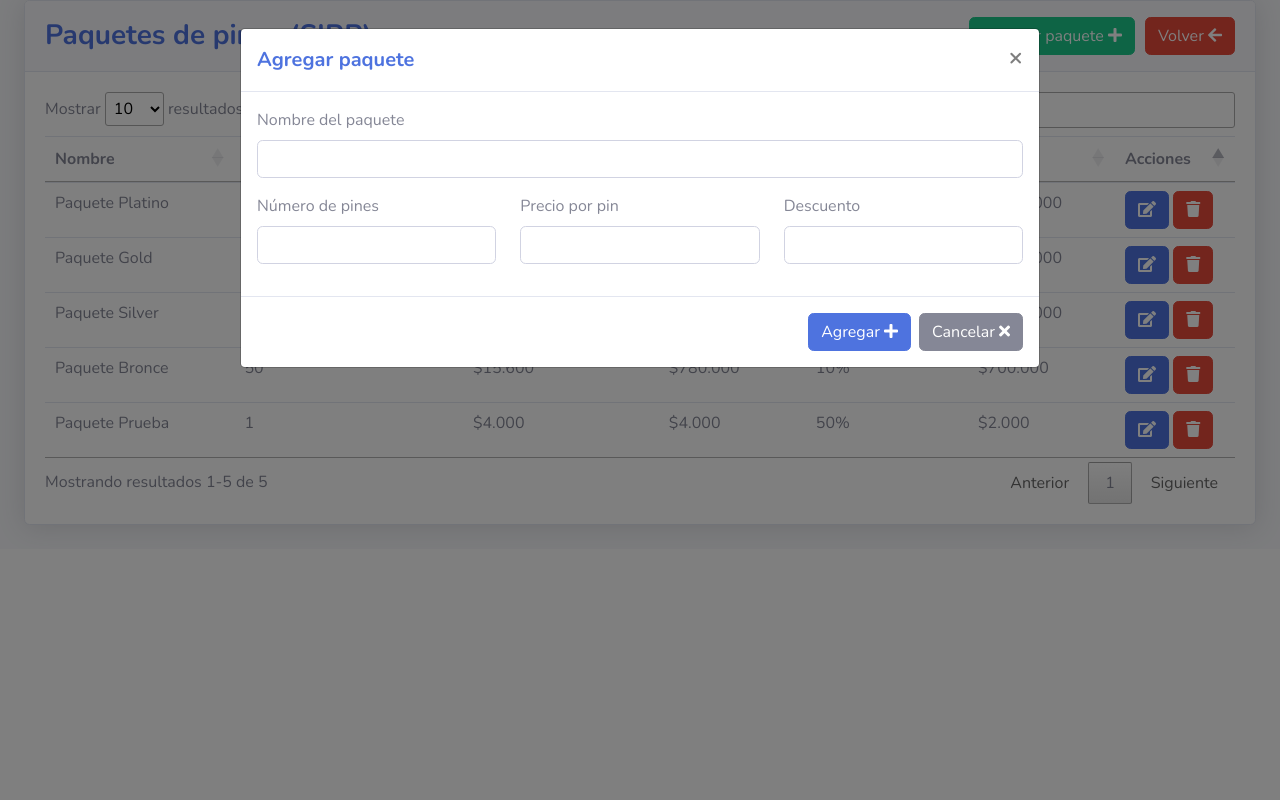
After one commit to fabian2200/sirp, a PHP site: page /paginas/admin/paquetes.php in a window 1280 px wide, after a click on "Agregar paquete". The commit adds this page. Run offline with PHP 8.4, Linux system fonts and the light colour scheme; a user stored in the database is signed in; data comes from the database, SQL or seed files in the repository; some libraries are stand-ins or nearby versions.

```diff
--- /dev/null
+++ b/paginas/admin/paquetes.php
@@ -0,0 +1,437 @@
+<?php
+session_start();
+include_once("../../conexion.php");
+if(($_SESSION['logueado']) == true){
+    $paquetes = $con->query("SELECT * FROM paquetes ORDER BY total DESC");
+?>
+<!DOCTYPE html>
+<html lang="en">
+<head>
+
+  <meta charset="utf-8">
+  <meta http-equiv="X-UA-Compatible" content="IE=edge">
+  <meta name="viewport" content="width=device-width, initial-scale=1, shrink-to-fit=no">
+  <meta name="description" content="">
+  <meta name="author" content="">
+
+  <title>SIRP V.2</title>
+
+  <!-- Custom fonts for this template-->
+  <link href="../../vendor/fontawesome-free/css/all.min.css" rel="stylesheet" type="text/css">
+  <link href="https://fonts.googleapis.com/css?family=Nunito:200,200i,300,300i,400,400i,600,600i,700,700i,800,800i,900,900i" rel="stylesheet">
+
+  <!-- Custom styles for this template-->
+  <link href="../../css/sb-admin-2.min.css" rel="stylesheet">
+
+  <script src="https://cdn.jsdelivr.net/npm/sweetalert2@11"></script>
+</head>
+
+<body style="overflow-x: hidden; overflow-y: hidden;">
+
+  <!-- Page Wrapper -->
+  <div id="wrapper">
+    <div id="content-wrapper" class="d-flex flex-column">
+      <!-- Main Content -->
+      <div id="content">
+        <!-- Begin Page Content -->
+        <div class="container-fluid">
+          <div class="row">
+            <!-- Area Chart -->
+            <div class="col-lg-12">
+              <div class="card shadow mb-4">
+                <!-- Card Header - Dropdown -->
+                <div class="card-header py-3 d-flex flex-row align-items-center justify-content-between">
+                  <h3 class="m-0 font-weight-bold text-primary"> Paquetes de pines (SIRP)</h3>
+                  <div class="d-flex flex-row align-items-center justify-content-between">
+                    <a href="#" data-toggle="modal" data-target="#agregarPaquete" class="btn btn-success">Agregar paquete <i class="fas fa-plus"></i></a>
+                    <button style="margin-left: 10px;" class="btn btn-danger" onclick="history.back()">Volver <i class="fas fa-arrow-left"></i></button>
+                  </div>
+                </div>
+                <!-- Card Body -->
+                <div class="card-body" style="height: fit-content;">
+                  <div class="chart-area" style="height: auto;">
+                     <table class="table" id="example" style="width: 100%;">
+                       <thead>
+                         <tr>
+                           <th scope="col">Nombre</th>
+                           <th scope="col">Número de pines</th>
+                           <th scope="col">Precio por pin</th>
+                           <th scope="col">Subtotal</th>
+                           <th scope="col">Descuento</th>
+                           <th scope="col">Total</th>
+                           <th scope="col">Acciones</th>
+                         </tr>
+                       </thead>
+                       <tbody>
+                        <?php
+                          while ($row = mysqli_fetch_array($paquetes)) {
+                        ?>
+                         <tr>
+                           <td><?php echo $row["nombre"] ?></td>
+                           <td><?php echo $row["numero_pines"] ?></td>
+                           <td>$<?php echo number_format($row["precio_pin"], 0, ',', '.') ?></td>
+                           <td>$<?php echo number_format($row["subtotal"], 0, ',', '.') ?></td>
+                           <td><?php echo $row["descuento"] ?>%</td>
+                           <td>$<?php echo number_format($row["total"], 0, ',', '.') ?></td>
+                           <td style="width: 100px;">
+                            <a href="#" onclick="mapearPaquete(<?php echo $row['id'] ?>, '<?php echo $row['nombre'] ?>', <?php echo $row['numero_pines'] ?>, <?php echo $row['precio_pin'] ?>, <?php echo $row['descuento'] ?>)" data-toggle="modal" data-target="#editarPaquete" class="btn btn-primary"><i class="fas fa-edit"></i></a>
+                            <a href="#" onclick="eliminarPaquete(<?php echo $row['id'] ?>, '<?php echo $row['nombre'] ?>')" class="btn btn-danger"><i class="fas fa-trash"></i></a>
+                           </td>
+                         </tr>
+                        <?php
+                          }
+                        ?>
+                       </tbody>
+                    </table>
+                  </div>
+                </div>
+              </div>
+            </div>
+
+          </div>
+        </div>
+      </div>
+    </div>
+    <!-- End of Content Wrapper -->
+
+  </div>
+  <!-- End of Page Wrapper -->
+
+   <!-- Logout Modal-->
+  <div class="modal fade" id="agregarPaquete" tabindex="-1" role="dialog" aria-labelledby="exampleModalLabel" aria-hidden="true">
+    <div class="modal-dialog modal-lg" role="document">
+      <div class="modal-content">
+        <div class="modal-header">
+          <h5 class="modal-title" id="exampleModalLabel" style="font-weight: bold; color: #4e73df;">Agregar paquete</h5>
+          <button class="close" type="button" data-dismiss="modal" aria-label="Close">
+            <span aria-hidden="true">×</span>
+          </button>
+        </div>
+        <div class="modal-body">
+          <form method="post" id="formPaquete">
+            <div class="form-group row">
+              <div class="col-md-12">
+                <label for="nombre">Nombre del paquete</label>
+                <input type="text" class="form-control" id="nombre" name="nombre" required>
+              </div>
+
+            </div>
+            <div class="form-group row">
+                <div class="col-md-4">
+                    <label for="numero_pines">Número de pines</label>
+                    <input type="number" class="form-control" id="numero_pines" name="numero_pines" required>
+                </div>
+                <div class="col-md-4">
+                    <label for="precio_pin">Precio por pin</label>
+                    <input type="number" class="form-control" id="precio_pin" name="precio_pin" required>
+                </div>
+                <div class="col-md-4">
+                    <label for="descuento">Descuento</label>
+                    <input type="number" class="form-control" id="descuento" name="descuento" required>
+                </div>
+            </div>
+          </form>
+        </div>
+        <div class="modal-footer">
+          <button type="button" class="btn btn-primary" onclick="validarFormulario()">Agregar <i class="fas fa-plus"></i></button>
+          <button class="btn btn-secondary" type="button" data-dismiss="modal">Cancelar <i class="fas fa-times"></i></button>
+        </div>
+      </div>
+    </div>
+  </div>
+
+  <div class="modal fade" id="editarPaquete" tabindex="-1" role="dialog" aria-labelledby="exampleModalLabel" aria-hidden="true">
+    <div class="modal-dialog modal-lg" role="document">
+      <div class="modal-content">
+        <div class="modal-header">
+          <h5 class="modal-title" id="exampleModalLabel" style="font-weight: bold; color: #4e73df;">Editar paquete</h5>
+          <button class="close" type="button" data-dismiss="modal" aria-label="Close">
+            <span aria-hidden="true">×</span>
+          </button>
+        </div>
+        <div class="modal-body">
+          <form method="post" id="formPaqueteEditar">
+            <div class="form-group row">
+              <div class="col-md-12">
+                <label for="nombre">Nombre del paquete</label>
+                <input type="hidden" id="id_editar" name="id">
+                <input type="text" class="form-control" id="nombre_editar" name="nombre" required>
+              </div>
+
+            </div>
+            <div class="form-group row">
+                <div class="col-md-4">
+                    <label for="numero_pines">Número de pines</label>
+                    <input type="number" class="form-control" id="numero_pines_editar" name="numero_pines" required>
+                </div>
+                <div class="col-md-4">
+                    <label for="precio_pin">Precio por pin</label>
+                    <input type="number" class="form-control" id="precio_pin_editar" name="precio_pin" required>
+                </div>
+                <div class="col-md-4">
+                    <label for="descuento">Descuento</label>
+                    <input type="number" class="form-control" id="descuento_editar" name="descuento" required>
+                </div>
+            </div>
+          </form>
+        </div>
+        <div class="modal-footer">
+          <button type="button" class="btn btn-primary" onclick="validarFormularioEditar()">Editar <i class="fas fa-edit"></i></button>
+          <button class="btn btn-secondary" type="button" data-dismiss="modal">Cancelar <i class="fas fa-times"></i></button>
+        </div>
+      </div>
+    </div>
+  </div>
+
+  <!-- Bootstrap core JavaScript-->
+  <script src="../../vendor/jquery/jquery.min.js"></script>
+  <script src="../../vendor/bootstrap/js/bootstrap.bundle.min.js"></script>
+
+  <!-- Core plugin JavaScript-->
+  <script src="../../vendor/jquery-easing/jquery.easing.min.js"></script>
+
+  <!-- Custom scripts for all pages-->
+  <script src="../../js/sb-admin-2.min.js"></script>
+
+  <link rel="stylesheet" type="text/css" href="https://cdn.datatables.net/v/bs4/dt-1.10.18/datatables.min.css" />
+  <script type="text/javascript" src="https://cdn.datatables.net/v/bs4/dt-1.10.18/datatables.min.js"></script>
+  <script>
+    $(document).ready(function() {
+      $('#example').DataTable({
+        "order": [[ 6, "asc" ]],
+        "columnDefs": [{
+          "targets": 0
+        }],
+        language: {
+          "sProcessing": "Procesando...",
+          "sLengthMenu": "Mostrar _MENU_ resultados",
+          "sZeroRecords": "No se encontraron resultados",
+          "sEmptyTable": "Ningún dato disponible en esta tabla",
+          "sInfo": "Mostrando resultados _START_-_END_ de  _TOTAL_",
+          "sInfoEmpty": "Mostrando resultados del 0 al 0 de un total de 0 registros",
+          "sInfoFiltered": "(filtrado de un total de _MAX_ registros)",
+          "sSearch": "Buscar:",
+          "sLoadingRecords": "Cargando...",
+          "oPaginate": {
+            "sFirst": "Primero",
+            "sLast": "Último",
+            "sNext": "Siguiente",
+            "sPrevious": "Anterior"
+          },
+        }
+      });
+    });
+  </script>
+
+  <script>
+    function validarFormulario() {
+        var nombre = document.getElementById("nombre").value;
+        var numero_pines = document.getElementById("numero_pines").value;
+        var precio_pin = document.getElementById("precio_pin").value;
+        var descuento = document.getElementById("descuento").value;
+
+        if (nombre.trim() == "" || numero_pines.trim() == "" || precio_pin.trim() == "" || descuento.trim() == "") {
+            Swal.fire({
+            title: "Error",
+            text: "Todos los campos son requeridos",
+            icon: "error",
+            confirmButtonText: "Aceptar"
+            });
+            return false;
+        }else{
+            guardarPaquete();
+        }
+    }
+
+    function guardarPaquete() {
+        $.ajax({
+            url: "../../acciones/agregar_paquete.php",
+            type: "POST",
+            data: $('#formPaquete').serialize(),
+            beforeSend: function() {
+                Swal.fire({
+                    title: "Guardando paquete...",
+                    icon: "info",
+                    showConfirmButton: false,
+                    didOpen: function() {
+                        Swal.showLoading();
+                    }
+                });
+            },
+            success: function(response) {
+                var data = JSON.parse(response);
+                if(data.status == "success"){
+                    Swal.fire({
+                        title: data.message,
+                        icon: "success",
+                        confirmButtonText: "Aceptar",
+                        willClose: function() {
+                            location.reload();
+                        }
+                    });
+                }else{
+                    Swal.fire({
+                        title: data.message,
+                        icon: "error",
+                        confirmButtonText: "Aceptar",
+                    });
+                }
+            },
+            error: function(xhr, status, error) {
+                Swal.fire({
+                    title: "Error",
+                    text: "Error al guardar el paquete",
+                    icon: "error",
+                    confirmButtonText: "Aceptar"
+                });
+            }
+        });
+    }
+  </script>
+
+  <script>
+    function mapearPaquete(id, nombre, numero_pines, precio_pin, descuento) {
+      document.getElementById("id_editar").value = id;
+      document.getElementById("nombre_editar").value = nombre;
+      document.getElementById("numero_pines_editar").value = numero_pines;
+      document.getElementById("precio_pin_editar").value = precio_pin;
+      document.getElementById("descuento_editar").value = descuento;
+    }
+
+    function validarFormularioEditar() {
+        var nombre = document.getElementById("nombre_editar").value;
+        var numero_pines = document.getElementById("numero_pines_editar").value;
+        var precio_pin = document.getElementById("precio_pin_editar").value;
+        var descuento = document.getElementById("descuento_editar").value;
+
+        if (nombre.trim() == "" || numero_pines.trim() == "" || precio_pin.trim() == "" || descuento.trim() == "") {
+            Swal.fire({
+                title: "Error",
+                text: "Todos los campos son requeridos",
+                icon: "error",
+                confirmButtonText: "Aceptar"
+            });
+            return false;
+        }else{
+            editarPaquete();
+        }
+    }
+
+    function editarPaquete() {
+        $.ajax({
+            url: "../../acciones/editar_paquete.php",
+            type: "POST",
+            data: $('#formPaqueteEditar').serialize(),
+            beforeSend: function() {
+                Swal.fire({
+                    title: "Editando paquete...",
+                    icon: "info",
+                    showConfirmButton: false,
+                    didOpen: function() {
+                        Swal.showLoading();
+                    }
+                });
+            },
+            success: function(response) {
+                var data = JSON.parse(response);
+                if(data.status == "success"){
+                    Swal.fire({
+                        title: data.message,
+                        icon: "success",
+                        confirmButtonText: "Aceptar",
+                        willClose: function() {
+                            location.reload();
+                        }
+                    });
+                }else{
+                    Swal.fire({
+                        title: data.message,
+                        icon: "error",
+                        confirmButtonText: "Aceptar",
+                    });
+                }
+            },
+            error: function(xhr, status, error) {
+                Swal.fire({
+                    title: "Error",
+                    text: "Error al editar el paquete",
+                    icon: "error",
+                    confirmButtonText: "Aceptar"
+                });
+            }
+        });
+    }
+  </script>
+
+  <script>
+    function eliminarPaquete(id, nombre) {
+        Swal.fire({
+            title: "¿Estás seguro, de eliminar el paquete " + nombre + "?",
+            text: "No podrás revertir esto!",
+            icon: "warning",
+            showCancelButton: true,
+            confirmButtonColor: "#3085d6",
+            cancelButtonColor: "#d33",
+            confirmButtonText: "Sí, eliminar!",
+            cancelButtonText: "Cancelar"
+        }).then((result) => {
+            if (result.isConfirmed) {
+                confirmarEliminacion(id);
+            }
+        });
+    }
+
+    function confirmarEliminacion(id) {
+        $.ajax({
+            url: "../../acciones/eliminar_paquete.php",
+            type: "POST",
+            data: { id: id },
+            beforeSend: function() {
+                Swal.fire({
+                    title: "Eliminando paquete...",
+                    icon: "info",
+                    showConfirmButton: false,
+                    didOpen: function() {
+                        Swal.showLoading();
+                    }
+                });
+            },
+            success: function(response) {
+                var data = JSON.parse(response);
+                if(data.status == "success"){
+                    Swal.fire({
+                        title: data.message,
+                        icon: "success",
+                        confirmButtonText: "Aceptar",
+                        willClose: function() {
+                            location.reload();
+                        }
+                    });
+                }else{
+                    Swal.fire({
+                        title: data.message,
+                        icon: "error",
+                        confirmButtonText: "Aceptar",
+                    });
+                }
+            },
+            error: function(xhr, status, error) {
+                Swal.fire({
+                    title: "Error",
+                    text: "Error al eliminar el paquete",
+                    icon: "error",
+                    confirmButtonText: "Aceptar"
+                });
+            }
+        });
+    }
+  </script>
+</body>
+
+</html>
+<?php
+}else{
+  header("Location: ../../index.php");
+  exit();
+}
+?>
--- a/paginas/ver_empleados.php
+++ b/paginas/ver_empleados.php
@@ -68,7 +68,7 @@ if(($_SESSION['logueado']) == true){
       <br>
       <br>
       <div class="alert alert-primary" role="alert">
-        <strong>Para descargar el formato de instrucciones <br> y el formato excel de empleados, haga click en el siguiente enlace:</strong> <a href="empleados.zip"><i class="fa fa-file-archive-o" aria-hidden="true"></i><span> Descargar</span></a>
+        <strong>Para descargar el formato de instrucciones <br> y el formato excel de empleados, haga click en el siguiente enlace:</strong> <a download href="../material_cargar_empleados.rar"><i class="fa fa-file-archive-o" aria-hidden="true"></i><span> Descargar</span></a>
       </div>
     </div>
     <?php
--- a/reporte_general/general_intra_a.php
+++ b/reporte_general/general_intra_a.php
@@ -156,6 +156,7 @@ function formarArrayRiesgo($fadim){
                 font-family: Arial, sans-serif;
                 font-size: 11pt !important;
                 padding: 0;
+                box-shadow: none;
             }
 
             .contenido {
--- a/reporte_general/general_intra_b.php
+++ b/reporte_general/general_intra_b.php
@@ -154,6 +154,7 @@
                 font-family: Arial, sans-serif;
                 font-size: 11pt !important;
                 padding: 0;
+                box-shadow: none;
             }
 
             .contenido {
--- a/reporte_sociodemografico/sociodemografico.php
+++ b/reporte_sociodemografico/sociodemografico.php
@@ -127,6 +127,7 @@ $con -> query($sql3);
                 font-family: Arial, sans-serif;
                 font-size: 11pt !important;
                 padding: 0;
+                box-shadow: none;
             }
 
             .contenido {
```
Also changed, not shown: acciones/agregar_paquete.php (added, +20 -0 lines), acciones/consultarInfopaquete.php (added, +16 -0 lines), acciones/editar_paquete.php (added, +21 -0 lines), acciones/eliminar_paquete.php (added, +14 -0 lines), acciones/listarPaquetes.php (added, +17 -0 lines), administrador.php (+7 -7 lines), cliente.php (+8 -7 lines), 2 other files.
